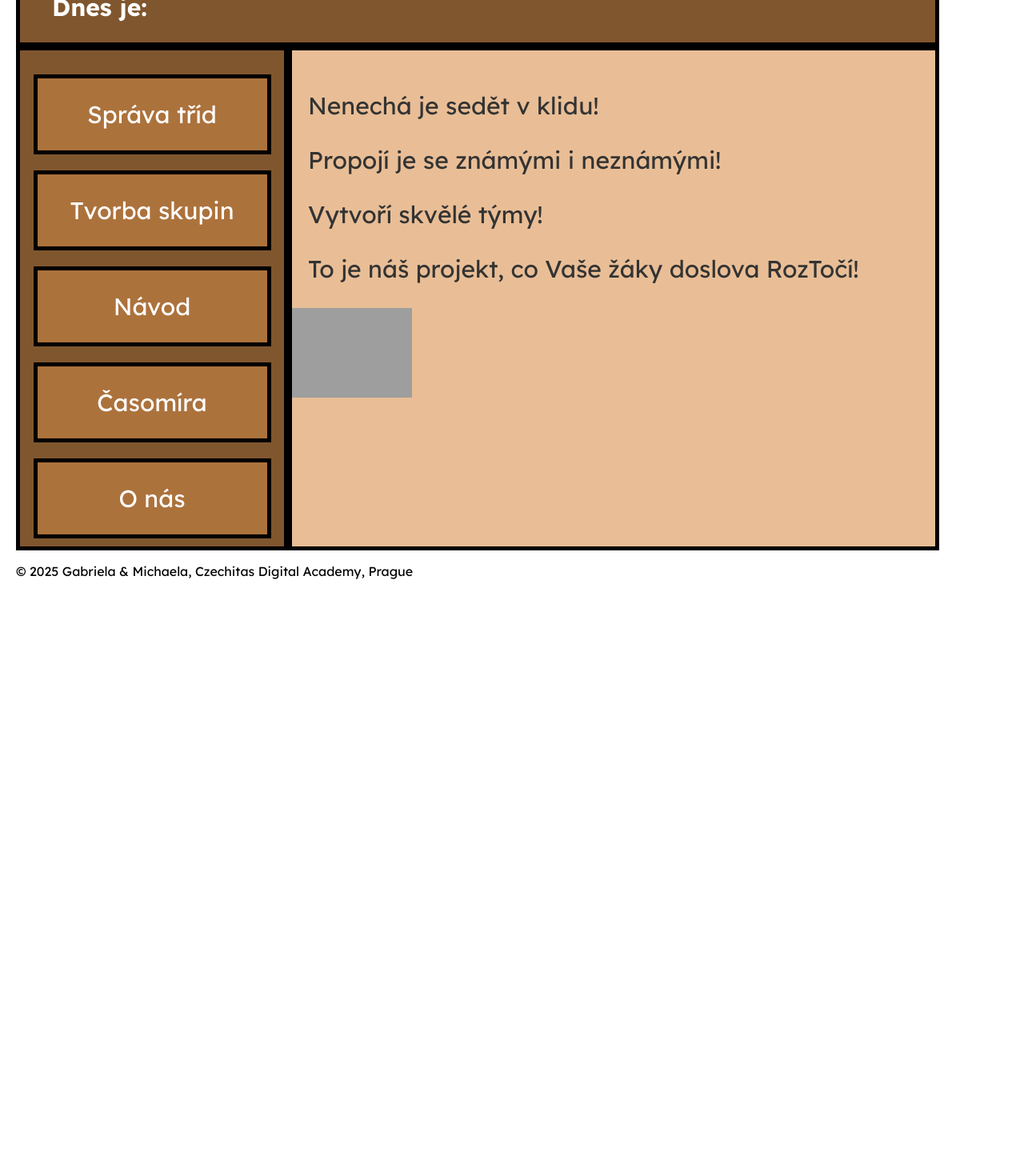
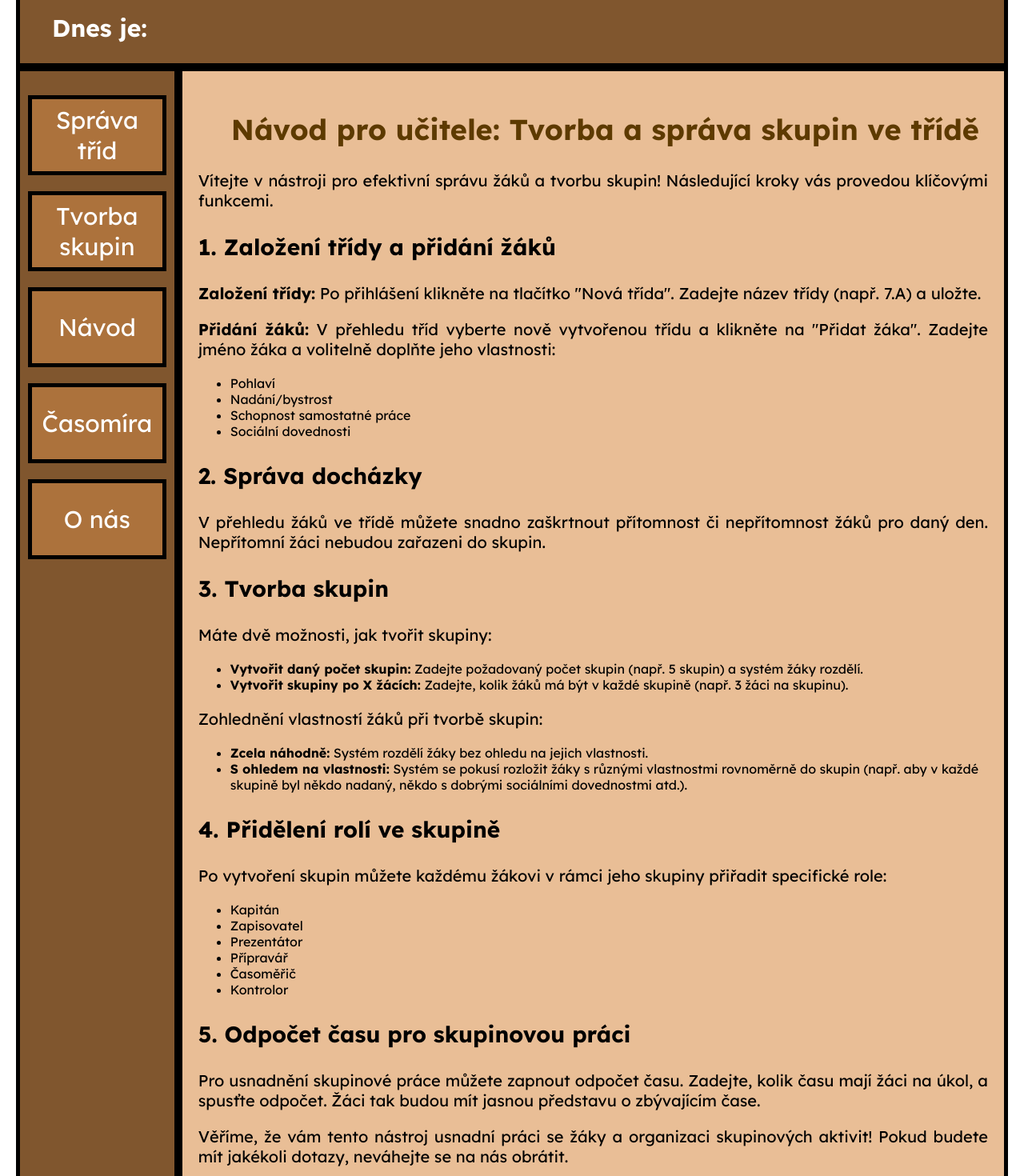
Before and after one commit to MichaelaHeidlerova/RozToc, a React (Vite) app in the folder my-app/: page / in a window 1280 px wide. Shown: the part 300-1770 px from the top of the page at 80% size. Before the commit the page ends 1060 px from the top, so only its background shows below. Built offline with nearby package versions, Linux system fonts and the light colour scheme; grey boxes are pictures that could not be loaded; a web font is replaced by a local one.

Commit message:
instruction komponent

```diff
--- a/my-app/src/components/Content.jsx
+++ b/my-app/src/components/Content.jsx
@@ -1,11 +1,13 @@
 import { AboutUs } from "./pages/AboutUs";
+import { Instruction } from "./pages/Instruction";
 import { Intro } from "./pages/Intro";
 
 export const Content = () => {
   return (
     <div className="board">
       {/* <AboutUs></AboutUs> */}
-      <Intro></Intro>
+      {/* <Intro></Intro> */}
+      <Instruction></Instruction>
     </div>
   );
 };
--- /dev/null
+++ b/my-app/src/components/pages/Instruction.jsx
@@ -0,0 +1,67 @@
+export const Instruction = () => {
+  return (
+    <section class="guide">
+  <h2 class="guide-heading">Návod pro učitele: Tvorba a správa skupin ve třídě</h2>
+  <p class="guide-paragraph">
+    Vítejte v nástroji pro efektivní správu žáků a tvorbu skupin! Následující kroky vás provedou klíčovými funkcemi.
+  </p>
+
+  <div class="guide-section">
+    <h3 class="guide-subheading">1. Založení třídy a přidání žáků</h3>
+    <p class="guide-paragraph"><strong>Založení třídy:</strong> Po přihlášení klikněte na tlačítko "Nová třída". Zadejte název třídy (např. 7.A) a uložte.</p>
+    <p class="guide-paragraph"><strong>Přidání žáků:</strong> V přehledu tříd vyberte nově vytvořenou třídu a klikněte na "Přidat žáka". Zadejte jméno žáka a volitelně doplňte jeho vlastnosti:</p>
+    <ul class="guide-list">
+      <li>Pohlaví</li>
+      <li>Nadání/bystrost</li>
+      <li>Schopnost samostatné práce</li>
+      <li>Sociální dovednosti</li>
+    </ul>
+  </div>
+
+  <div class="guide-section">
+    <h3 class="guide-subheading">2. Správa docházky</h3>
+    <p class="guide-paragraph">
+      V přehledu žáků ve třídě můžete snadno zaškrtnout přítomnost či nepřítomnost žáků pro daný den. Nepřítomní žáci nebudou zařazeni do skupin.
+    </p>
+  </div>
+
+  <div class="guide-section">
+    <h3 class="guide-subheading">3. Tvorba skupin</h3>
+    <p class="guide-paragraph">Máte dvě možnosti, jak tvořit skupiny:</p>
+    <ul class="guide-list">
+      <li><strong>Vytvořit daný počet skupin:</strong> Zadejte požadovaný počet skupin (např. 5 skupin) a systém žáky rozdělí.</li>
+      <li><strong>Vytvořit skupiny po X žácích:</strong> Zadejte, kolik žáků má být v každé skupině (např. 3 žáci na skupinu).</li>
+    </ul>
+    <p class="guide-paragraph">Zohlednění vlastností žáků při tvorbě skupin:</p>
+    <ul class="guide-list">
+      <li><strong>Zcela náhodně:</strong> Systém rozdělí žáky bez ohledu na jejich vlastnosti.</li>
+      <li><strong>S ohledem na vlastnosti:</strong> Systém se pokusí rozložit žáky s různými vlastnostmi rovnoměrně do skupin (např. aby v každé skupině byl někdo nadaný, někdo s dobrými sociálními dovednostmi atd.).</li>
+    </ul>
+  </div>
+
+  <div class="guide-section">
+    <h3 class="guide-subheading">4. Přidělení rolí ve skupině</h3>
+    <p class="guide-paragraph">Po vytvoření skupin můžete každému žákovi v rámci jeho skupiny přiřadit specifické role:</p>
+    <ul class="guide-list">
+      <li>Kapitán</li>
+      <li>Zapisovatel</li>
+      <li>Prezentátor</li>
+      <li>Přípravář</li>
+      <li>Časoměřič</li>
+      <li>Kontrolor</li>
+    </ul>
+  </div>
+
+  <div class="guide-section">
+    <h3 class="guide-subheading">5. Odpočet času pro skupinovou práci</h3>
+    <p class="guide-paragraph">
+      Pro usnadnění skupinové práce můžete zapnout odpočet času. Zadejte, kolik času mají žáci na úkol, a spusťte odpočet. Žáci tak budou mít jasnou představu o zbývajícím čase.
+    </p>
+  </div>
+
+  <p class="guide-conclusion">
+    Věříme, že vám tento nástroj usnadní práci se žáky a organizaci skupinových aktivit! Pokud budete mít jakékoli dotazy, neváhejte se na nás obrátit.
+  </p>
+</section>
+  );
+};
--- a/my-app/src/global.css
+++ b/my-app/src/global.css
@@ -149,7 +149,7 @@ h2 {
   align-items: center;
   border: 5px solid black;
   background-color: #E9BE96;
-  padding-top: 20px;
+  padding: 20px;
 }
 
 .mites,
@@ -187,9 +187,8 @@ h2 {
 }
 
 .board p {
-  font-size: 30px;
-  color: #333;
-  padding: 0 20px;
+  font-size: 20px;
+
   text-align: justify;
 }
 
@@ -197,6 +196,12 @@ h2 {
   font-size: 36px;
   color: #5D3A00;
   text-align: center;
+}
+
+.board h3 {
+  font-size: 28px;
+
+
 }
 
 @media (max-width: 768px) {
@@ -231,3 +236,7 @@ h2 {
   gap: 20px;
   margin-top: 20px;
 }
+
+.guide {
+
+}
```
